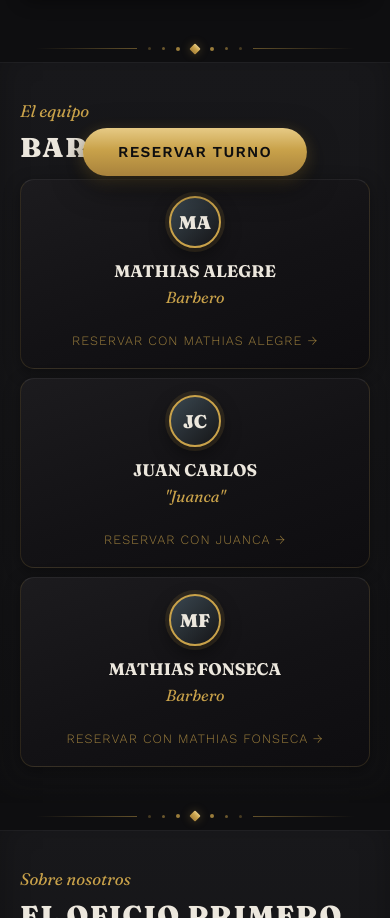
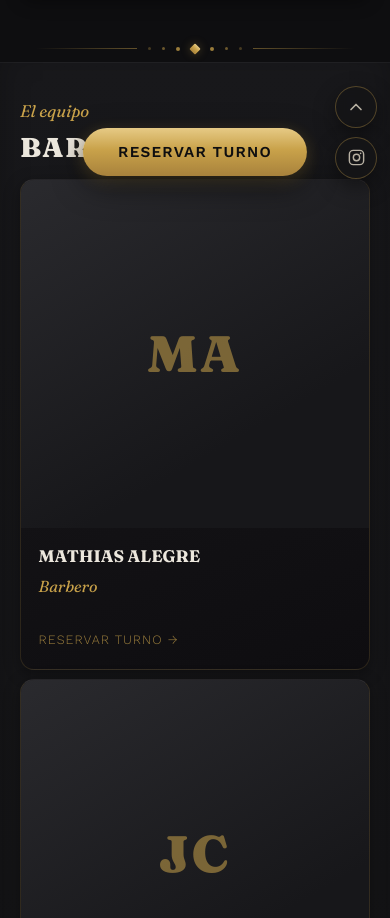
Before and after one commit to nexoaiecosystem-coder/7navajas-web, a React (Vite) app: page / in a window 390 px wide. Shown: the part 650-1568 px from the top of the page. Built offline with nearby package versions, Linux system fonts and the light colour scheme; no server answers; the database is empty.

Commit message:
Tarjetas de servicios y barberos con foto grande, flotantes de subir e Instagram, splash de carga con logo y scroll al inicio al refrescar
Co-Authored-By: Claude Fable 5 <noreply@anthropic.com>

```diff
--- a/index.html
+++ b/index.html
@@ -44,6 +44,36 @@
     <link href="https://fonts.googleapis.com/css2?family=Fraunces:ital,opsz,wght@0,9..144,600;0,9..144,700;0,9..144,900;1,9..144,400;1,9..144,600&family=Work+Sans:wght@300;400;500;600&display=swap" rel="stylesheet" />
   </head>
   <body>
+    <!-- pantalla de carga: se desvanece cuando la app está lista -->
+    <style>
+      #splash {
+        position: fixed;
+        inset: 0;
+        z-index: 9999;
+        background: #0e0e10;
+        display: flex;
+        align-items: center;
+        justify-content: center;
+        transition: opacity 0.5s ease;
+      }
+      #splash.oculto {
+        opacity: 0;
+        pointer-events: none;
+      }
+      #splash img {
+        width: 112px;
+        height: 112px;
+        border-radius: 50%;
+        border: 2px solid #c9a24a;
+        box-shadow: 0 0 46px rgba(201, 162, 74, 0.35);
+        animation: splash-late 1.6s ease-in-out infinite;
+      }
+      @keyframes splash-late {
+        0%, 100% { transform: scale(1); }
+        50% { transform: scale(1.07); }
+      }
+    </style>
+    <div id="splash"><img src="/logo.jpg" alt="7 Navajas" /></div>
     <div id="root"></div>
     <script type="module" src="/src/main.jsx"></script>
   </body>
--- a/src/App.jsx
+++ b/src/App.jsx
@@ -27,6 +27,27 @@ export default function App() {
     const alCambiar = () => setRuta(window.location.hash)
     window.addEventListener('hashchange', alCambiar)
     return () => window.removeEventListener('hashchange', alCambiar)
+  }, [])
+
+  // Al abrir/refrescar: arrancar arriba de todo y despedir la pantalla de carga
+  useEffect(() => {
+    if ('scrollRestoration' in window.history) {
+      window.history.scrollRestoration = 'manual'
+    }
+    if (window.location.hash && window.location.hash !== '#panel') {
+      window.history.replaceState(null, '', window.location.pathname + window.location.search)
+      setRuta('')
+    }
+    window.scrollTo(0, 0)
+
+    const splash = document.getElementById('splash')
+    if (splash) {
+      const t = setTimeout(() => {
+        splash.classList.add('oculto')
+        setTimeout(() => splash.remove(), 600)
+      }, 450)
+      return () => clearTimeout(t)
+    }
   }, [])
 
   // Sesión del cliente (Supabase Auth)
@@ -91,6 +112,31 @@ export default function App() {
       <button className="fab-reservar" onClick={() => abrirReserva()}>
         Reservar turno
       </button>
+      {/* flotantes: subir al inicio + redes */}
+      <div className="flotantes">
+        <button
+          className="flotante"
+          onClick={() => window.scrollTo({ top: 0, behavior: 'smooth' })}
+          aria-label="Subir al inicio"
+        >
+          <svg width="20" height="20" viewBox="0 0 24 24" fill="none" stroke="currentColor" strokeWidth="2" strokeLinecap="round" strokeLinejoin="round">
+            <path d="M18 15l-6-6-6 6" />
+          </svg>
+        </button>
+        <a
+          className="flotante"
+          href="https://instagram.com/7navajas.barber"
+          target="_blank"
+          rel="noreferrer"
+          aria-label="Instagram de la barbería"
+        >
+          <svg width="19" height="19" viewBox="0 0 24 24" fill="none" stroke="currentColor" strokeWidth="1.8" strokeLinecap="round" strokeLinejoin="round">
+            <rect x="3" y="3" width="18" height="18" rx="5" />
+            <circle cx="12" cy="12" r="4" />
+            <circle cx="17.2" cy="6.8" r="1" fill="currentColor" stroke="none" />
+          </svg>
+        </a>
+      </div>
       <ReservaModal
         abierto={modal.abierto}
         preseleccion={modal.preseleccion}
--- a/src/components/Barberos.jsx
+++ b/src/components/Barberos.jsx
@@ -31,14 +31,18 @@ export default function Barberos({ onReservar }) {
                 }
               }}
             >
-              {b.foto_url ? (
-                <img className="barbero-foto" src={b.foto_url} alt={b.nombre} loading="lazy" />
-              ) : (
-                <div className="barbero-avatar">{iniciales(b.nombre)}</div>
-              )}
-              <h3 className="barbero-nombre">{b.nombre}</h3>
-              <p className="barbero-apodo">{b.apodo ? `"${b.apodo}"` : 'Barbero'}</p>
-              <span className="card-reservar">Reservar con {b.apodo || b.nombre} →</span>
+              <div className="barbero-retrato">
+                {b.foto_url ? (
+                  <img src={b.foto_url} alt={b.nombre} loading="lazy" />
+                ) : (
+                  <span className="barbero-retrato-iniciales">{iniciales(b.nombre)}</span>
+                )}
+              </div>
+              <div className="barbero-cuerpo">
+                <h3 className="barbero-nombre">{b.nombre}</h3>
+                <p className="barbero-apodo">{b.apodo ? `"${b.apodo}"` : 'Barbero'}</p>
+                <span className="card-reservar">Reservar turno →</span>
+              </div>
             </article>
           ))}
         </div>
--- a/src/components/Servicios.jsx
+++ b/src/components/Servicios.jsx
@@ -1,5 +1,6 @@
 import { useEffect, useState } from 'react'
 import { useCatalogo } from '../lib/catalogo'
+import { fotoServicio } from '../data/fotosServicios'
 
 const plata = (n) => '$' + (n || 0).toLocaleString('es-UY')
 
@@ -64,11 +65,16 @@ export default function Servicios({ onReservar }) {
                     }
                   }}
                 >
-                  <div className="servicio-head">
+                  <div className="servicio-foto">
+                    <img src={fotoServicio(s)} alt={s.nombre} loading="lazy" />
+                  </div>
+                  <div className="servicio-cuerpo">
                     <h3 className="servicio-nombre">{s.nombre}</h3>
-                    <span className="servicio-precio">{plata(s.precio)}</span>
+                    <div className="servicio-chips">
+                      <span className="chip-precio">{plata(s.precio)}</span>
+                      {s.nota && <span className="chip-nota">{s.nota}</span>}
+                    </div>
                   </div>
-                  {s.nota && <p className="servicio-nota">{s.nota}</p>}
                 </article>
               ))}
             </div>
--- a/src/index.css
+++ b/src/index.css
@@ -566,13 +566,63 @@ section {
   border: var(--borde-tarjeta);
   border-top-color: rgba(255, 255, 255, 0.09);
   box-shadow: var(--sombra-1);
-  padding: 1rem 1.1rem;
+  padding: 0;
   display: flex;
   flex-direction: column;
-  justify-content: center;
-  gap: 0.5rem;
+  overflow: hidden;
   cursor: pointer;
   transition: border-color 0.25s, transform 0.25s, box-shadow 0.25s;
+}
+
+.servicio-foto {
+  height: 150px;
+  overflow: hidden;
+}
+
+.servicio-foto img {
+  width: 100%;
+  height: 100%;
+  object-fit: cover;
+  display: block;
+  transition: transform 0.35s ease;
+}
+
+.servicio-card:hover .servicio-foto img {
+  transform: scale(1.06);
+}
+
+.servicio-cuerpo {
+  padding: 0.8rem 1rem 1rem;
+  display: grid;
+  gap: 0.5rem;
+}
+
+.servicio-chips {
+  display: flex;
+  gap: 0.4rem;
+  flex-wrap: wrap;
+  align-items: center;
+}
+
+.chip-precio {
+  background: var(--grad-oro);
+  color: var(--carbon);
+  font-family: var(--font-display);
+  font-weight: 700;
+  font-size: 0.92rem;
+  border-radius: 999px;
+  padding: 0.22rem 0.75rem;
+}
+
+.chip-nota {
+  background: rgba(255, 255, 255, 0.05);
+  border: 1px solid rgba(201, 162, 74, 0.25);
+  color: var(--hueso-tenue);
+  font-family: var(--font-detalle);
+  font-style: italic;
+  font-size: 0.78rem;
+  border-radius: 999px;
+  padding: 0.22rem 0.7rem;
 }
 
 .servicio-card:hover,
@@ -652,10 +702,48 @@ section {
   border: var(--borde-tarjeta);
   border-top-color: rgba(255, 255, 255, 0.09);
   box-shadow: var(--sombra-1);
-  padding: 1.4rem 1.1rem;
-  text-align: center;
+  padding: 0;
+  overflow: hidden;
+  display: flex;
+  flex-direction: column;
   cursor: pointer;
   transition: border-color 0.25s, transform 0.25s, box-shadow 0.25s;
+}
+
+.barbero-retrato {
+  aspect-ratio: 1 / 1;
+  overflow: hidden;
+  background: linear-gradient(150deg, #2a2a2e 0%, #17171a 70%);
+  display: flex;
+  align-items: center;
+  justify-content: center;
+}
+
+.barbero-retrato img {
+  width: 100%;
+  height: 100%;
+  object-fit: cover;
+  display: block;
+  transition: transform 0.35s ease;
+}
+
+.barbero-card:hover .barbero-retrato img {
+  transform: scale(1.05);
+}
+
+.barbero-retrato-iniciales {
+  font-family: var(--font-display);
+  font-weight: 900;
+  font-size: 3.2rem;
+  color: rgba(201, 162, 74, 0.55);
+  letter-spacing: 0.05em;
+}
+
+.barbero-cuerpo {
+  padding: 0.9rem 1.1rem 1.1rem;
+  display: grid;
+  gap: 0.25rem;
+  text-align: left;
 }
 
 .barbero-card:hover,
@@ -2607,6 +2695,52 @@ section {
   transform: translateX(-50%) scale(0.96);
 }
 
+/* flotantes: subir al inicio + redes, abajo a la derecha */
+.flotantes {
+  position: fixed;
+  right: 1rem;
+  bottom: 1rem;
+  z-index: 75;
+  display: flex;
+  flex-direction: column;
+  gap: 0.55rem;
+}
+
+.flotante {
+  width: 46px;
+  height: 46px;
+  border-radius: 50%;
+  display: flex;
+  align-items: center;
+  justify-content: center;
+  background: rgba(21, 21, 23, 0.85);
+  backdrop-filter: blur(6px);
+  -webkit-backdrop-filter: blur(6px);
+  border: 1px solid rgba(201, 162, 74, 0.35);
+  color: var(--hueso-tenue);
+  cursor: pointer;
+  box-shadow: 0 8px 22px rgba(0, 0, 0, 0.45);
+  transition: color 0.2s, border-color 0.2s, transform 0.2s;
+}
+
+.flotante:hover {
+  color: var(--bronce);
+  border-color: var(--bronce);
+  transform: translateY(-2px);
+}
+
+@media (max-width: 640px) {
+  .flotantes {
+    right: 0.8rem;
+    bottom: 0.95rem;
+  }
+
+  .flotante {
+    width: 42px;
+    height: 42px;
+  }
+}
+
 /* feedback táctil: las tarjetas y botones responden al toque */
 @media (hover: none) {
   .servicio-card:active,
@@ -2641,39 +2775,32 @@ section {
     margin-bottom: 1.1rem;
   }
 
-  /* servicios como lista compacta de una columna */
+  /* servicios como tarjetas con foto, de a dos por fila */
   .servicios-grid {
-    grid-template-columns: 1fr;
-    grid-auto-rows: auto;
+    grid-template-columns: 1fr 1fr;
+    grid-auto-rows: 1fr;
     gap: 0.5rem;
   }
 
-  .servicio-card {
-    padding: 0.8rem 1rem;
+  .servicio-foto {
+    height: 108px;
+  }
+
+  .servicio-cuerpo {
+    padding: 0.6rem 0.7rem 0.8rem;
   }
 
   .servicio-nombre {
-    font-size: 0.98rem;
-  }
-
-  .servicio-precio {
-    font-size: 1.1rem;
+    font-size: 0.92rem;
+  }
+
+  .chip-precio {
+    font-size: 0.85rem;
   }
 
   /* barberos más compactos */
   .barberos-grid {
     gap: 0.6rem;
-  }
-
-  .barbero-card {
-    padding: 1rem;
-  }
-
-  .barbero-avatar {
-    width: 52px;
-    height: 52px;
-    font-size: 1.15rem;
-    margin-bottom: 0.6rem;
   }
 
   .barbero-nombre {
```
Also changed, not shown: public/logo.jpg (added).
